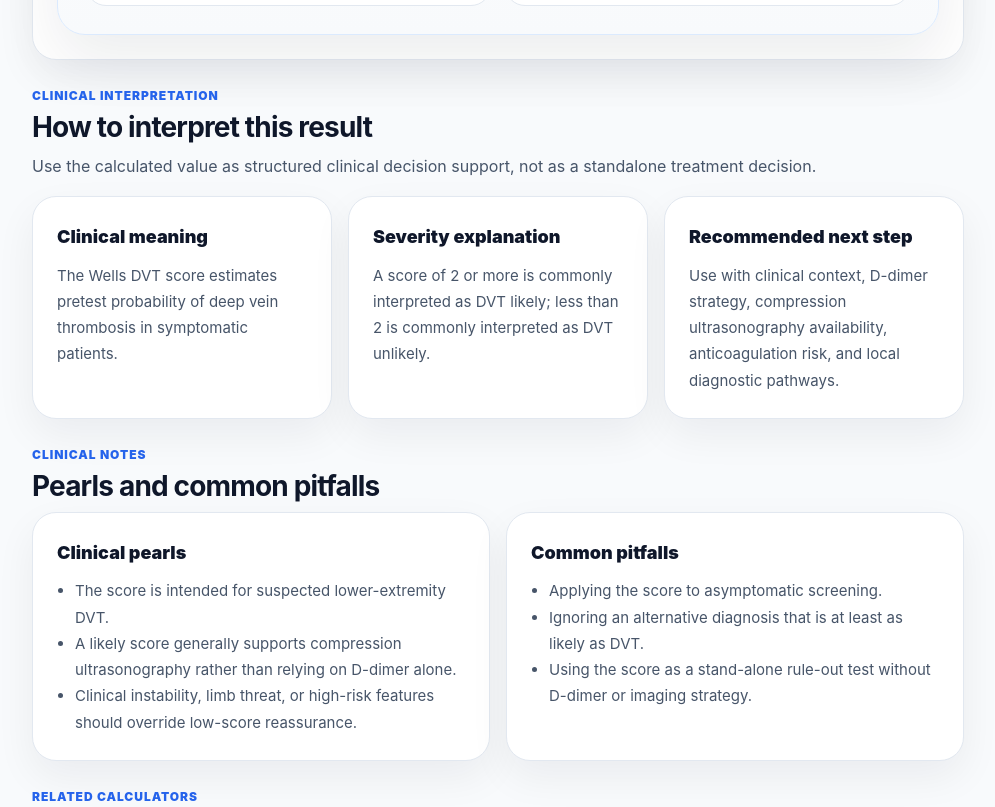
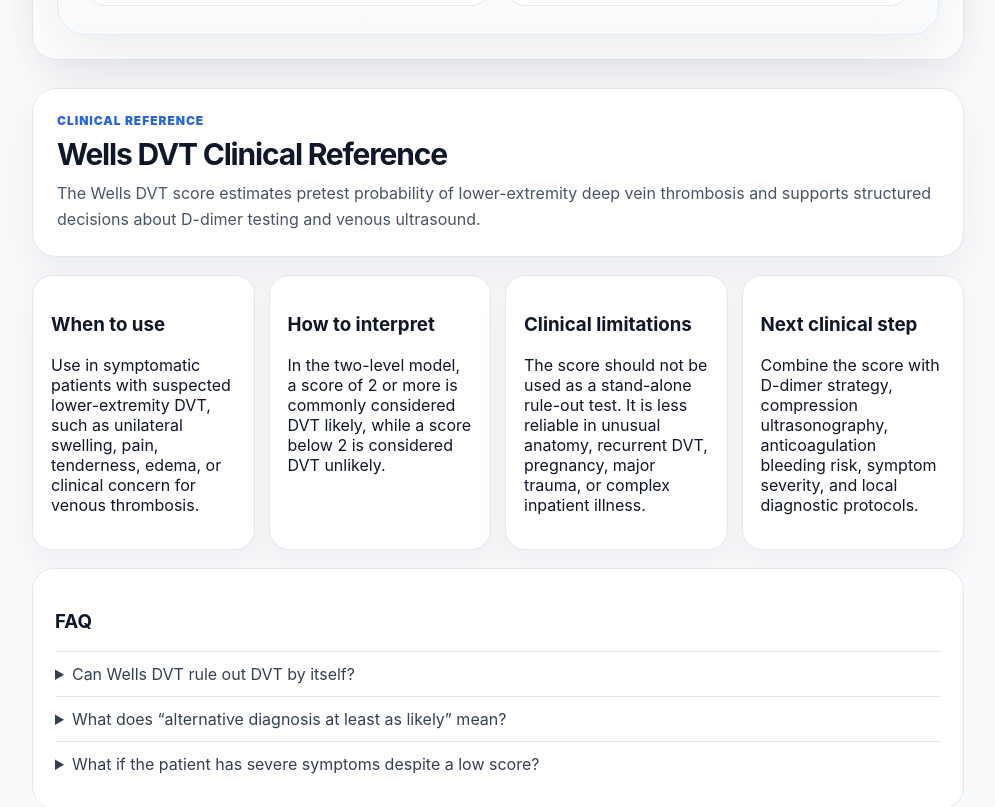
Before and after one commit to brsbyrm/meddoq, a Next.js app: page /calculators/wells-dvt in a window 1280 px wide. Shown: the part 1360-2167 px from the top of the page, without its empty margins (142-1137 px from the left). Built offline with nearby package versions, Linux system fonts and the light colour scheme.

Commit message:
Add dedicated Wells DVT clinical reference content

```diff
--- a/app/calculators/wells-dvt/page.js
+++ b/app/calculators/wells-dvt/page.js
@@ -124,12 +124,138 @@ export default function WellsDvtPage() {
         />
       </CalculatorPanel>
 
-      <CalculatorReferencePage content={content} />
+      <section style={styles.reference}>
+        <div style={styles.referenceHeader}>
+          <p style={styles.referenceKicker}>Clinical Reference</p>
+          <h2 style={styles.referenceTitle}>Wells DVT Clinical Reference</h2>
+          <p style={styles.referenceIntro}>
+            The Wells DVT score estimates pretest probability of lower-extremity deep vein thrombosis and supports structured decisions about D-dimer testing and venous ultrasound.
+          </p>
+        </div>
+
+        <div style={styles.referenceGrid}>
+          <article style={styles.referenceCard}>
+            <h3>When to use</h3>
+            <p>
+              Use in symptomatic patients with suspected lower-extremity DVT, such as unilateral swelling, pain, tenderness, edema, or clinical concern for venous thrombosis.
+            </p>
+          </article>
+
+          <article style={styles.referenceCard}>
+            <h3>How to interpret</h3>
+            <p>
+              In the two-level model, a score of 2 or more is commonly considered DVT likely, while a score below 2 is considered DVT unlikely.
+            </p>
+          </article>
+
+          <article style={styles.referenceCard}>
+            <h3>Clinical limitations</h3>
+            <p>
+              The score should not be used as a stand-alone rule-out test. It is less reliable in unusual anatomy, recurrent DVT, pregnancy, major trauma, or complex inpatient illness.
+            </p>
+          </article>
+
+          <article style={styles.referenceCard}>
+            <h3>Next clinical step</h3>
+            <p>
+              Combine the score with D-dimer strategy, compression ultrasonography, anticoagulation bleeding risk, symptom severity, and local diagnostic protocols.
+            </p>
+          </article>
+        </div>
+
+        <div style={styles.faqBox}>
+          <h3>FAQ</h3>
+          <details style={styles.detail}>
+            <summary>Can Wells DVT rule out DVT by itself?</summary>
+            <p>No. DVT exclusion usually requires a validated diagnostic pathway combining clinical probability, D-dimer testing, and/or compression ultrasonography.</p>
+          </details>
+          <details style={styles.detail}>
+            <summary>What does “alternative diagnosis at least as likely” mean?</summary>
+            <p>It means another diagnosis such as cellulitis, muscle injury, Baker cyst, hematoma, or edema is at least as plausible as DVT based on clinical assessment.</p>
+          </details>
+          <details style={styles.detail}>
+            <summary>What if the patient has severe symptoms despite a low score?</summary>
+            <p>Strong clinical concern, limb threat, phlegmasia, severe swelling, or high-risk context should prompt urgent imaging regardless of the score.</p>
+          </details>
+        </div>
+
+        <div style={styles.referencesBox}>
+          <h3>References</h3>
+          <ol>
+            <li>Wells PS et al. Value of assessment of pretest probability of deep-vein thrombosis in clinical management. Lancet. 1997.</li>
+            <li>Wells PS et al. Evaluation of D-dimer in the diagnosis of suspected deep-vein thrombosis. N Engl J Med. 2003.</li>
+            <li>NICE guideline NG158. Venous thromboembolic diseases: diagnosis, management and thrombophilia testing.</li>
+          </ol>
+        </div>
+      </section>
     </CalculatorShell>
   );
 }
 
 const styles = {
+  reference: {
+    marginTop: 28,
+    display: "grid",
+    gap: 18,
+  },
+  referenceHeader: {
+    background: "#ffffff",
+    border: "1px solid #e2e8f0",
+    borderRadius: 24,
+    padding: 24,
+    boxShadow: "0 18px 44px rgba(15, 23, 42, 0.06)",
+  },
+  referenceKicker: {
+    margin: 0,
+    color: "#2563eb",
+    fontWeight: 900,
+    textTransform: "uppercase",
+    letterSpacing: "0.08em",
+    fontSize: 12,
+  },
+  referenceTitle: {
+    margin: "8px 0",
+    color: "#0f172a",
+    fontSize: 30,
+    letterSpacing: "-0.04em",
+  },
+  referenceIntro: {
+    margin: 0,
+    color: "#475569",
+    fontSize: 16,
+    lineHeight: 1.65,
+  },
+  referenceGrid: {
+    display: "grid",
+    gridTemplateColumns: "repeat(auto-fit, minmax(220px, 1fr))",
+    gap: 14,
+  },
+  referenceCard: {
+    background: "#ffffff",
+    border: "1px solid #e2e8f0",
+    borderRadius: 20,
+    padding: 18,
+    boxShadow: "0 14px 34px rgba(15, 23, 42, 0.05)",
+  },
+  faqBox: {
+    background: "#ffffff",
+    border: "1px solid #e2e8f0",
+    borderRadius: 22,
+    padding: 22,
+  },
+  referencesBox: {
+    background: "#ffffff",
+    border: "1px solid #e2e8f0",
+    borderRadius: 22,
+    padding: 22,
+    color: "#334155",
+    lineHeight: 1.65,
+  },
+  detail: {
+    borderTop: "1px solid #e2e8f0",
+    padding: "12px 0",
+    color: "#334155",
+  },
   grid: { display: "grid", gap: 12 },
   option: {
     display: "grid",
```
